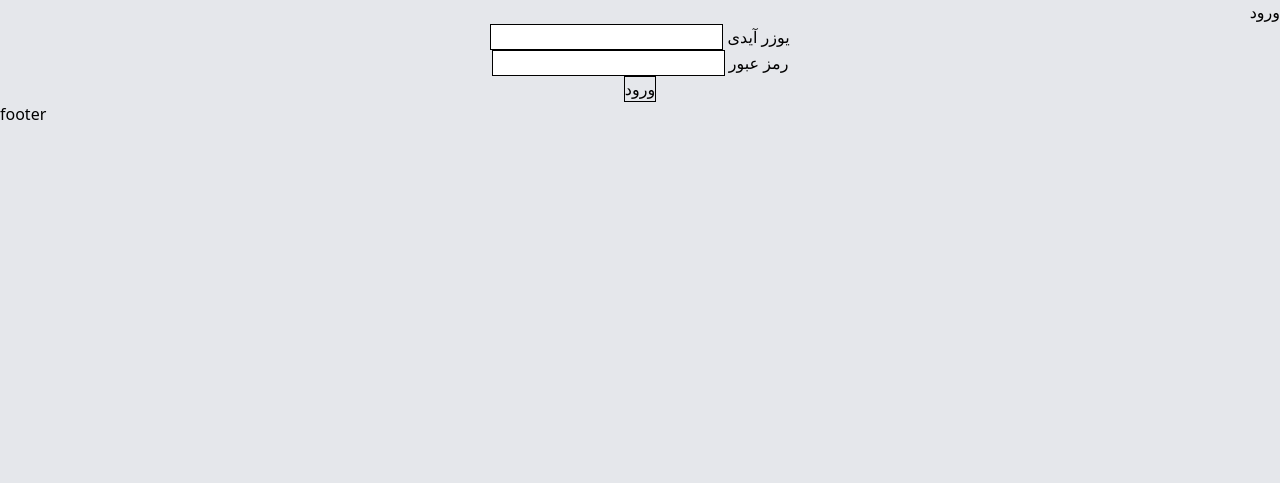
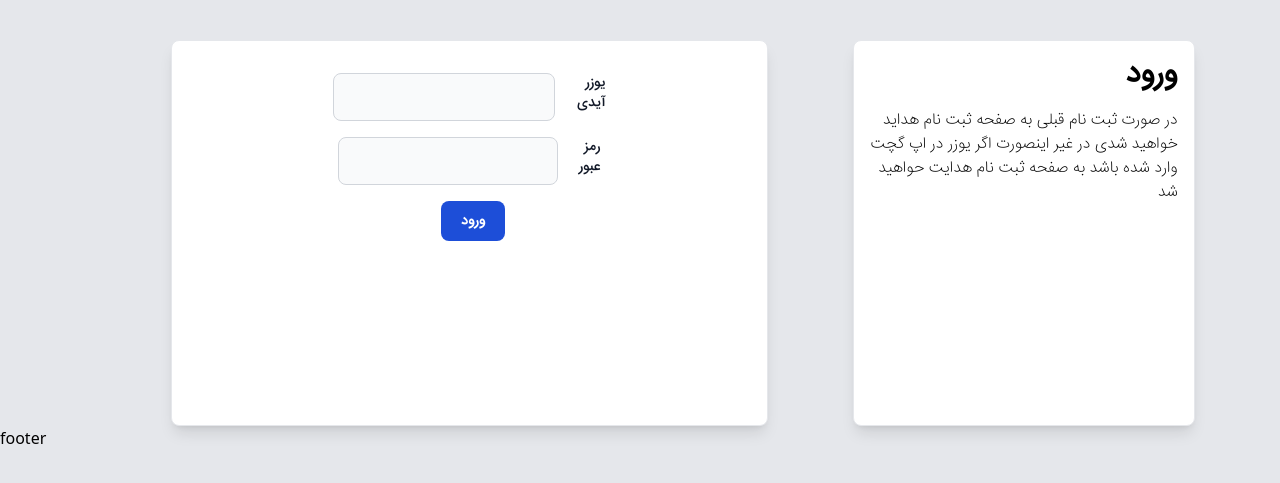
Before and after one commit to ramintheredmn/fastapi-htmx, a FastAPI app: page /login in a window 1280 px wide. Shown: the part 80-563 px from the top of the page. Run offline with FastAPI, Linux system fonts and the light colour scheme; some libraries are stand-ins or nearby versions.

Commit message:
minor changes

```diff
--- a/app/static/css/main.css
+++ b/app/static/css/main.css
@@ -700,6 +700,39 @@ video {
   background-color: rgb(243 244 246 / var(--tw-bg-opacity));
 }
 
+.label {
+  margin-bottom: 0.5rem;
+  display: block;
+  font-size: 0.875rem;
+  line-height: 1.25rem;
+  font-weight: 500;
+  --tw-text-opacity: 1;
+  color: rgb(17 24 39 / var(--tw-text-opacity));
+}
+
+.input {
+  display: block;
+  width: 100%;
+  border-radius: 0.5rem;
+  border-width: 1px;
+  --tw-border-opacity: 1;
+  border-color: rgb(209 213 219 / var(--tw-border-opacity));
+  --tw-bg-opacity: 1;
+  background-color: rgb(249 250 251 / var(--tw-bg-opacity));
+  padding: 0.625rem;
+  font-size: 0.875rem;
+  line-height: 1.25rem;
+  --tw-text-opacity: 1;
+  color: rgb(17 24 39 / var(--tw-text-opacity));
+}
+
+.input:focus {
+  --tw-border-opacity: 1;
+  border-color: rgb(59 130 246 / var(--tw-border-opacity));
+  --tw-ring-opacity: 1;
+  --tw-ring-color: rgb(59 130 246 / var(--tw-ring-opacity));
+}
+
 .absolute {
   position: absolute;
 }
@@ -770,8 +803,20 @@ video {
   margin-left: 0.5rem;
 }
 
+.ml-\[20\%\] {
+  margin-left: 20%;
+}
+
+.mr-\[10\%\] {
+  margin-right: 10%;
+}
+
 .mr-\[20\%\] {
   margin-right: 20%;
+}
+
+.mt-10 {
+  margin-top: 2.5rem;
 }
 
 .mt-6 {
@@ -798,6 +843,10 @@ video {
   height: 5rem;
 }
 
+.h-40 {
+  height: 10rem;
+}
+
 .h-8 {
   height: 2rem;
 }
@@ -808,6 +857,10 @@ video {
 
 .w-4 {
   width: 1rem;
+}
+
+.w-40 {
+  width: 10rem;
 }
 
 .w-44 {
@@ -824,6 +877,20 @@ video {
 
 .max-w-7xl {
   max-width: 80rem;
+}
+
+.flex-1 {
+  flex: 1 1 0%;
+}
+
+.cursor-pointer {
+  cursor: pointer;
+}
+
+.select-none {
+  -webkit-user-select: none;
+     -moz-user-select: none;
+          user-select: none;
 }
 
 .grid-cols-1 {
@@ -856,6 +923,16 @@ video {
 
 .gap-2 {
   gap: 0.5rem;
+}
+
+.gap-4 {
+  gap: 1rem;
+}
+
+.space-y-4 > :not([hidden]) ~ :not([hidden]) {
+  --tw-space-y-reverse: 0;
+  margin-top: calc(1rem * calc(1 - var(--tw-space-y-reverse)));
+  margin-bottom: calc(1rem * var(--tw-space-y-reverse));
 }
 
 .rounded-full {
@@ -935,6 +1012,14 @@ video {
   padding: 0.5rem;
 }
 
+.p-24 {
+  padding: 6rem;
+}
+
+.p-4 {
+  padding: 1rem;
+}
+
 .px-10 {
   padding-left: 2.5rem;
   padding-right: 2.5rem;
@@ -950,12 +1035,37 @@ video {
   padding-bottom: 6rem;
 }
 
+.pt-8 {
+  padding-top: 2rem;
+}
+
 .text-center {
   text-align: center;
 }
 
 .text-end {
   text-align: end;
+}
+
+.font-iransans-bold {
+  font-family: iransans-bold, sans-serif;
+}
+
+.font-iransans-medium {
+  font-family: iransans-medium, sans-serif;
+}
+
+.font-iransans-ultra-light {
+  font-family: iransans-ultra-light, sans-serif;
+}
+
+.font-iransans-light {
+  font-family: iransans-light, sans-serif;
+}
+
+.text-3xl {
+  font-size: 1.875rem;
+  line-height: 2.25rem;
 }
 
 .text-7xl {
@@ -1010,6 +1120,19 @@ video {
 
 /* custom font face */
 
+.htmx-indicator{
+  opacity:0;
+  transition: opacity 500ms ease-in;
+}
+
+.htmx-request .htmx-indicator{
+  opacity:1
+}
+
+.htmx-request.htmx-indicator{
+  opacity:1
+}
+
 .\[\&\>li\>a\]\:justify-end>li>a {
   justify-content: flex-end;
 }
--- a/app/templates/login.html
+++ b/app/templates/login.html
@@ -4,24 +4,32 @@
 
 {% block content %}
 
-<div id="main" dir="rtl">
-  <h2>ورود</h2>
-  <form hx-post="/api/login_info" hx-target="#result" hx-swap="innerHTML"
+<div id="main" dir="rtl" class="grid grid-cols-3 max-w-7xl mx-auto mt-10">
+  <div class="card col-span-1 mr-[20%] space-y-4">
+    <h2 class="text-3xl font-iransans-bold">ورود</h2>
+    <p class="font-iransans-ultra-light">در صورت ثبت نام قبلی به صفحه ثبت نام هداید خواهید شدی در غیر اینصورت اگر یوزر
+      در اپ گچت وارد شده باشد به صفحه ثبت نام هدایت حواهید شد</p>
+  </div>
+  <div class="card col-span-2 flex flex-col itmes-center justify-center mr-[10%] ml-[20%] p-4 pt-8">
+    <form hx-post="/api/login_info" hx-target="#result" hx-swap="innerHTML" hx-indicator="#dot"
       class="flex flex-col items-center justify-center p-27">
-    <div>
-      <label for="username">یوزر آیدی</label>
-      <input name="username" id="username" type="text" required class="border border-black">
+      <div class="mb-4 flex gap-2 itmes-center font-iransans-medium">
+        <label class="label" for="username">یوزر آیدی</label>
+        <input class="input" name="username" id="username" type="text" required">
       </div>
-    <div>
-      <label for="password">رمز عبور</label>
-      <input name="password" id="password" type="text" required class="border border-black">
+      <div class="mb-4 flex gap-2 itmes-center font-iransans-medium">
+        <label class="label" for="password">رمز عبور</label>
+        <input name="password" id="password" type="text" required class="input">
       </div>
       <div class="flex items-center justify-center">
 
-      <button type="submit" class="border border-black">ورود</button>
+        <button type="submit" class="button text-center font-iransans-bold">ورود</button>
       </div>
+      <img id="dot" class="htmx-indicator h-40 w-40" src="/static/imgs/spin.jpg"></img>
     </form>
-  <div id="result" dir="rtl"></div>
+    <div id="result" dir="rtl" class="font-iransans-light flex-1"></div>
+
+  </div>
 </div>
 
 
--- a/app/templates/partial/header.html
+++ b/app/templates/partial/header.html
@@ -12,7 +12,7 @@
       <li><a href="">درباره</a></li>
       {% if username %}
       <li x-data="{ dropdownOpen: false }" class="relative">
-        <a @click="dropdownOpen = !dropdownOpen">
+        <a @click="dropdownOpen = !dropdownOpen" class="cursor-pointer select-none">
           <img class="h-8 rounded-full object-cover bg-teal-100"
             src="https://img.icons8.com/doodle/96/bart-simpson.png">
           {{username}}
```
Also changed, not shown: app/static/imgs/spin.jpg (added). Lines whose indentation alone changed are shown as unchanged.
